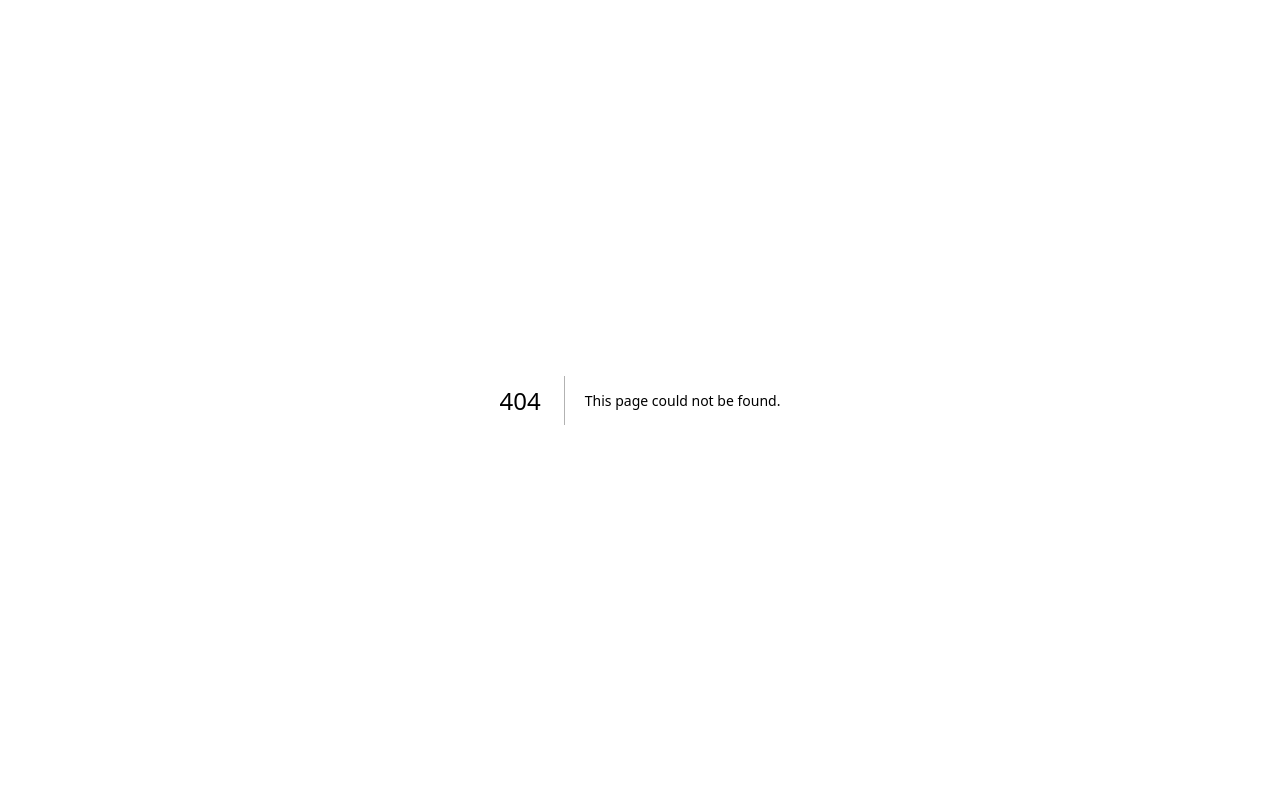
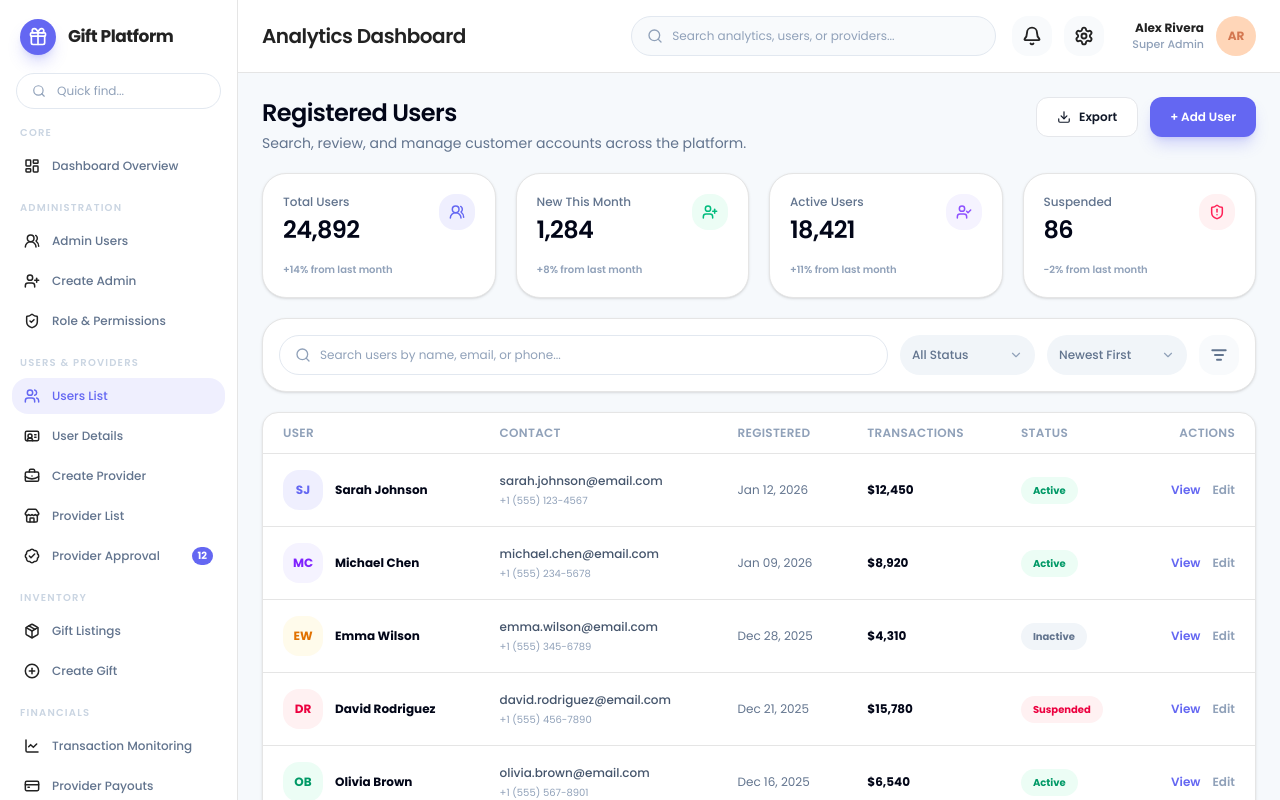
Before and after one commit to Dcodaxproducts/gift-shop, a Next.js app: page /users in a window 1280 px wide. Before the commit this address had no page. Shown: the top 800 px of the page. Built offline with nearby package versions, Linux system fonts and the light colour scheme.

Commit message:
Add registered users page

```diff
--- /dev/null
+++ b/src/app/users/page.tsx
@@ -0,0 +1,17 @@
+import type { Metadata } from "next";
+import { DashboardShell } from "@/components/dashboard/dashboard-shell";
+import { UsersPage } from "@/components/pages/users";
+import { SITE_NAME } from "@/constants/site";
+
+export const metadata: Metadata = {
+  title: `Registered Users | ${SITE_NAME}`,
+  description: "Manage registered users and account activity.",
+};
+
+export default function Users() {
+  return (
+    <DashboardShell>
+      <UsersPage />
+    </DashboardShell>
+  );
+}
--- /dev/null
+++ b/src/components/pages/users.tsx
@@ -0,0 +1,202 @@
+"use client";
+
+import { useState } from "react";
+import { Download, ListFilter, Search, ShieldAlert, UserCheck, UserPlus, UsersRound } from "lucide-react";
+import {
+  registeredUsers,
+  registeredUsersPagination,
+  registeredUsersStats,
+  type RegisteredUser,
+  type RegisteredUserStatus,
+  type UserTone,
+} from "@/constants/users";
+import { PageHeader } from "@/components/common/page-header";
+import { DataTable } from "@/components/tables/data-table";
+import { Button } from "@/components/ui/button";
+import { Card, CardContent } from "@/components/ui/card";
+import { Input } from "@/components/ui/input";
+import {
+  Select,
+  SelectContent,
+  SelectItem,
+  SelectTrigger,
+  SelectValue,
+} from "@/components/ui/select";
+import { TableCell, TableHead } from "@/components/ui/table";
+import { cn } from "@/lib/utils";
+
+const statIconMap = {
+  blue: UsersRound,
+  emerald: UserPlus,
+  purple: UserCheck,
+  rose: ShieldAlert,
+};
+
+const statToneClass = {
+  blue: "bg-primary/10 text-primary",
+  emerald: "bg-emerald-50 text-emerald-500",
+  purple: "bg-violet-50 text-violet-500",
+  rose: "bg-rose-50 text-rose-500",
+};
+
+const avatarToneClass: Record<UserTone, string> = {
+  blue: "bg-primary/10 text-primary",
+  purple: "bg-violet-50 text-violet-600",
+  amber: "bg-amber-50 text-amber-600",
+  emerald: "bg-emerald-50 text-emerald-600",
+  rose: "bg-rose-50 text-rose-600",
+};
+
+const statusToneClass: Record<RegisteredUserStatus, string> = {
+  Active: "bg-emerald-50 text-emerald-600",
+  Inactive: "bg-slate-100 text-slate-500",
+  Suspended: "bg-rose-50 text-rose-600",
+};
+
+function getInitials(name: string) {
+  return name
+    .split(" ")
+    .map((part) => part[0])
+    .join("")
+    .slice(0, 2)
+    .toUpperCase();
+}
+
+function UsersStats() {
+  return (
+    <section className="grid gap-5 sm:grid-cols-2 xl:grid-cols-4">
+      {registeredUsersStats.map((stat) => {
+        const Icon = statIconMap[stat.tone];
+
+        return (
+          <Card key={stat.title} className="rounded-2xl border border-border bg-white shadow-sm">
+            <CardContent className="flex items-start justify-between p-5">
+              <div>
+                <p className="text-xs font-medium text-slate-500">{stat.title}</p>
+                <p className="mt-1 text-2xl font-semibold tracking-tight text-slate-950">{stat.value}</p>
+                <p className="mt-4 text-[10px] font-semibold text-slate-400">{stat.change}</p>
+              </div>
+              <span className={cn("flex size-9 items-center justify-center rounded-2xl", statToneClass[stat.tone])}>
+                <Icon className="size-4" strokeWidth={2.25} />
+              </span>
+            </CardContent>
+          </Card>
+        );
+      })}
+    </section>
+  );
+}
+
+export function UsersPage() {
+  const [page, setPage] = useState(1);
+
+  return (
+    <div className="space-y-5">
+      <PageHeader
+        title="Registered Users"
+        description="Search, review, and manage customer accounts across the platform."
+        actions={
+          <>
+            <Button variant="outline" className="h-10! rounded-xl text-xs">
+              <Download className="mr-2 size-3.5" />
+              Export
+            </Button>
+            <Button className="h-10! rounded-xl text-xs">+ Add User</Button>
+          </>
+        }
+      />
+
+      <UsersStats />
+
+      <Card className="rounded-2xl border border-border bg-white p-4 shadow-sm">
+        <div className="flex flex-col gap-3 xl:flex-row xl:items-center">
+          <div className="min-w-0 flex-1">
+            <Input
+              type="search"
+              placeholder="Search users by name, email, or phone..."
+              leftIcon={<Search className="size-4" />}
+              className="h-10! rounded-2xl bg-white text-xs"
+            />
+          </div>
+          <div className="grid grid-cols-2 gap-3 sm:flex">
+            <Select defaultValue="all">
+              <SelectTrigger className="h-10 w-full rounded-2xl bg-slate-50 text-xs sm:w-[135px]">
+                <SelectValue />
+              </SelectTrigger>
+              <SelectContent>
+                <SelectItem value="all">All Status</SelectItem>
+                <SelectItem value="active">Active</SelectItem>
+                <SelectItem value="inactive">Inactive</SelectItem>
+                <SelectItem value="suspended">Suspended</SelectItem>
+              </SelectContent>
+            </Select>
+            <Select defaultValue="recent">
+              <SelectTrigger className="h-10 w-full rounded-2xl bg-slate-50 text-xs sm:w-[140px]">
+                <SelectValue />
+              </SelectTrigger>
+              <SelectContent>
+                <SelectItem value="recent">Newest First</SelectItem>
+                <SelectItem value="oldest">Oldest First</SelectItem>
+                <SelectItem value="high-value">High Value</SelectItem>
+              </SelectContent>
+            </Select>
+            <button
+              type="button"
+              aria-label="Open user filters"
+              className="col-span-2 flex h-10 items-center justify-center gap-2 rounded-2xl bg-slate-50 px-4 text-xs font-semibold text-slate-500 transition hover:bg-primary/10 hover:text-primary sm:col-span-1 sm:size-10 sm:px-0"
+            >
+              <ListFilter className="size-4" strokeWidth={3} />
+              <span className="sm:hidden">Filters</span>
+            </button>
+          </div>
+        </div>
+      </Card>
+
+      <DataTable
+        data={registeredUsers}
+        pagination={{ ...registeredUsersPagination, page, onPageChange: setPage }}
+        headers={
+          <>
+            <TableHead>User</TableHead>
+            <TableHead>Contact</TableHead>
+            <TableHead>Registered</TableHead>
+            <TableHead>Transactions</TableHead>
+            <TableHead>Status</TableHead>
+            <TableHead className="text-right">Actions</TableHead>
+          </>
+        }
+        row={(item: RegisteredUser) => (
+          <>
+            <TableCell>
+              <div className="flex items-center gap-3">
+                <span className={cn("flex size-10 items-center justify-center rounded-2xl text-xs font-black", avatarToneClass[item.tone])}>
+                  {getInitials(item.name)}
+                </span>
+                <span className="text-xs font-bold text-slate-950">{item.name}</span>
+              </div>
+            </TableCell>
+            <TableCell>
+              <div className="space-y-1">
+                <p className="text-xs font-medium text-slate-600">{item.email}</p>
+                <p className="text-[10px] text-slate-400">{item.phone}</p>
+              </div>
+            </TableCell>
+            <TableCell className="text-xs text-slate-500">{item.registeredAt}</TableCell>
+            <TableCell className="text-xs font-bold text-slate-950">{item.transactions}</TableCell>
+            <TableCell>
+              <span className={cn("inline-flex rounded-full px-3 py-1.5 text-[10px] font-bold", statusToneClass[item.status])}>
+                {item.status}
+              </span>
+            </TableCell>
+            <TableCell>
+              <div className="flex items-center justify-end gap-3 text-xs font-semibold">
+                <button type="button" className="text-primary transition hover:text-primary/75">View</button>
+                <button type="button" className="text-slate-400 transition hover:text-slate-700">Edit</button>
+              </div>
+            </TableCell>
+          </>
+        )}
+      />
+    </div>
+  );
+}
--- /dev/null
+++ b/src/constants/users.ts
@@ -0,0 +1,75 @@
+export type RegisteredUserStatus = "Active" | "Inactive" | "Suspended";
+export type UserTone = "blue" | "purple" | "amber" | "emerald" | "rose";
+
+export type RegisteredUser = {
+  name: string;
+  email: string;
+  phone: string;
+  registeredAt: string;
+  transactions: string;
+  status: RegisteredUserStatus;
+  tone: UserTone;
+};
+
+export const registeredUsersStats = [
+  { title: "Total Users", value: "24,892", change: "+14% from last month", tone: "blue" },
+  { title: "New This Month", value: "1,284", change: "+8% from last month", tone: "emerald" },
+  { title: "Active Users", value: "18,421", change: "+11% from last month", tone: "purple" },
+  { title: "Suspended", value: "86", change: "-2% from last month", tone: "rose" },
+] as const;
+
+export const registeredUsers: RegisteredUser[] = [
+  {
+    name: "Sarah Johnson",
+    email: "sarah.johnson@email.com",
+    phone: "+1 (555) 123-4567",
+    registeredAt: "Jan 12, 2026",
+    transactions: "$12,450",
+    status: "Active",
+    tone: "blue",
+  },
+  {
+    name: "Michael Chen",
+    email: "michael.chen@email.com",
+    phone: "+1 (555) 234-5678",
+    registeredAt: "Jan 09, 2026",
+    transactions: "$8,920",
+    status: "Active",
+    tone: "purple",
+  },
+  {
+    name: "Emma Wilson",
+    email: "emma.wilson@email.com",
+    phone: "+1 (555) 345-6789",
+    registeredAt: "Dec 28, 2025",
+    transactions: "$4,310",
+    status: "Inactive",
+    tone: "amber",
+  },
+  {
+    name: "David Rodriguez",
+    email: "david.rodriguez@email.com",
+    phone: "+1 (555) 456-7890",
+    registeredAt: "Dec 21, 2025",
+    transactions: "$15,780",
+    status: "Suspended",
+    tone: "rose",
+  },
+  {
+    name: "Olivia Brown",
+    email: "olivia.brown@email.com",
+    phone: "+1 (555) 567-8901",
+    registeredAt: "Dec 16, 2025",
+    transactions: "$6,540",
+    status: "Active",
+    tone: "emerald",
+  },
+];
+
+export const registeredUsersPagination = {
+  total: 24892,
+  limit: 5,
+  totalPages: 4979,
+  hasNext: true,
+  hasPrevious: false,
+};
```
